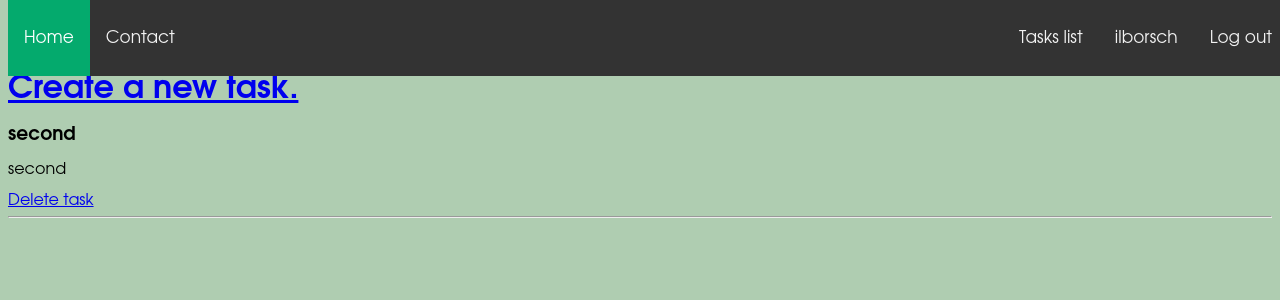
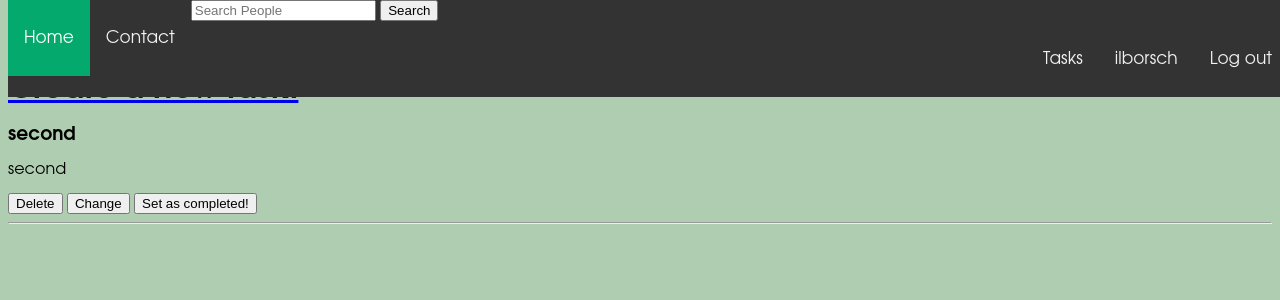
Before and after one commit to ilborsch/To-Do-List, a Django app: a page that uses to_do_list/to_do_application/templates/to_do_application/tasks.html in a window 1280 px wide. Shown: the top 300 px of the page. Run offline with Django 4.2, Linux system fonts and the light colour scheme; a user stored in the database is signed in; data comes from the database, SQL or seed files in the repository; both versions use the stored data as it was after the commit.

Commit message:
Search form added + Task form changes

```diff
--- a/to_do_list/to_do_application/models.py
+++ b/to_do_list/to_do_application/models.py
@@ -11,6 +11,7 @@ class UserModel(User):
     slug = models.SlugField()
     profile_photo = models.ImageField(upload_to='to_do_application/media/user_photos',
                                       default='to_do_application/media/user_photos/profile-icon-9.png')
+
 
     def get_absolute_url(self):
         return reverse('user-profile', args=['slug'])
--- a/to_do_list/to_do_application/templates/to_do_application/includes/nav_bar.html
+++ b/to_do_list/to_do_application/templates/to_do_application/includes/nav_bar.html
@@ -8,11 +8,16 @@
 
 {% block content %}
 <div class="topnav">
-  <a class="active" href="{% url 'main_page' %}">Home</a>
-  <a href="{% url 'about_us' %}">Contact</a>
+    <a class="active" href="{% url 'main_page' %}">Home</a>
+    <a href="{% url 'about_us' %}">Contact</a>
+    <form method="post" action="{% url 'search_users' %}">
+        {% csrf_token %}
+        <input type="search" placeholder="Search People" aria-label="Search" name="search-users">
+        <button type="submit">Search</button>
+    </form>
   <div>
       {% if request.user.is_authenticated %}
-          <a href="{% url 'tasks' user_name=user.username %}">Tasks list</a>
+          <a href="{% url 'tasks' user_name=user.username %}">Tasks</a>
           <a href="{% url 'user_profile' user_name=user.username %}">{{ user.username }}</a>
           <a href="{% url 'logout' %}">Log out</a>
       {% else %}
--- a/to_do_list/to_do_application/templates/to_do_application/tasks.html
+++ b/to_do_list/to_do_application/templates/to_do_application/tasks.html
@@ -16,12 +16,16 @@
         <h1><a href="{% url 'create_new_task' user_name=user.username %}">Create a new task.</a></h1>
         <form method="post"></form>
         {% for task in user.task_set.all %}
-            {% if task.is_public %}
-                <h3>{{ task.title }}</h3>
-                <p>{{ task.description }}</p>
-                <a href="{% url 'tasks' task_id=task.id %}">Delete task</a>
-                <hr>
-            {% endif %}
+                {% if task.is_public %}
+                    <h3>{{ task.title }}</h3>
+                    <p>{{ task.description }}</p>
+                    <form method="get">
+                        <button formaction="{% url 'tasks' task_id=task.id %}">Delete</button>
+                        <button formaction="{% url 'change_task' task_id=task.id user_name=user.username %}">Change</button>
+                        <button formaction="{% url 'completed_task' task_id=task.id user_name=user.username %}">Set as completed!</button>
+                    </form>
+                    <hr>
+                {% endif %}
         {% endfor %}
     {% else %}
         <br>
--- a/to_do_list/to_do_application/urls.py
+++ b/to_do_list/to_do_application/urls.py
@@ -14,7 +14,10 @@ urlpatterns = [
     path('logout_successful/', views.logout_user, name='logout'),
     path('tasks/<int:task_id>/', views.get_user_tasks_page, name='tasks'),
     path('tasks/<str:user_name>/', views.get_user_tasks_page, name='tasks'),
-    path('create_new_task/<str:user_name>/', views.create_new_task, name='create_new_task')
+    path('create_new_task/<str:user_name>/', views.create_new_task, name='create_new_task'),
+    path('change_task/<str:user_name>/<int:task_id>/', views.get_change_task_page, name='change_task'),
+    path('completed_task/<str:user_name>/<int:task_id>/', views.get_completed_task, name='completed_task'),
+    path('search_for_people/', views.get_search_page, name='search_users')
 ]
 
 urlpatterns += static(settings.MEDIA_URL, document_root=settings.MEDIA_ROOT)
--- a/to_do_list/to_do_application/views.py
+++ b/to_do_list/to_do_application/views.py
@@ -1,10 +1,13 @@
 from django.contrib.auth import authenticate, login, logout
+from django.contrib.auth.decorators import login_required
+
 from .models import UserModel, Task
 from django.contrib.auth.views import LoginView
 from django.shortcuts import render, reverse
 from .forms import UserRegistration, UserLoginForm, UserTasksForm, ProfileImageForm
 from django.http import HttpResponseRedirect, HttpResponse
 from django.urls import reverse, reverse_lazy
+from django.db.models import Count, Q
 
 # Create your views here.
 main_page_text = ['Play and become better - Complete the planned tasks and gain the highest level!',
@@ -48,8 +51,11 @@ def get_about_page(request):
     return render(request, 'to_do_application/about_us.html')
 
 
+@login_required
 def get_user_profile_page(request, user_name: str):
     user = UserModel.objects.get(username=user_name)
+    amount_tasks_completed = user.task_set.filter(is_completed=True).aggregate(Count('is_completed'))
+    amount_tasks = user.task_set.aggregate(Count('id'))
     if request.method == "POST":
         form = ProfileImageForm(request.POST, request.FILES, instance=user)
         if form.is_valid():
@@ -62,6 +68,8 @@ def get_user_profile_page(request, user_name: str):
     return render(request, 'to_do_application/user_profile.html', context={
         'user': user,
         'form': form,
+        'amount_tasks_completed': amount_tasks_completed['is_completed__count'],
+        'amount_tasks': amount_tasks['id__count'],
     })
 
 
@@ -71,11 +79,13 @@ class UserLoginView(LoginView):
     success_url = reverse_lazy('main_page')
 
 
+@login_required
 def logout_user(request):
     logout(request)
     return render(request, 'to_do_application/logout.html')
 
 
+@login_required
 def get_user_tasks_page(request, user_name: str = None, task_id: int = None):
     if task_id is not None:
         task = Task.objects.get(id=task_id)
@@ -89,6 +99,7 @@ def get_user_tasks_page(request, user_name: str = None, task_id: int = None):
     })
 
 
+@login_required()
 def create_new_task(request, user_name: str):
     if request.method == 'POST':
         form = UserTasksForm(request.POST)
@@ -108,27 +119,50 @@ def create_new_task(request, user_name: str):
     })
 
 
+@login_required
+def get_change_task_page(request, user_name: str, task_id: int):
+    task = Task.objects.get(id=task_id)
+    if request.method == "POST":
+        form = UserTasksForm(request.POST)
+
+        if form.is_valid():
+            is_public = form.cleaned_data['is_public']
+            title = form.cleaned_data['title']
+            description = form.cleaned_data['description']
+
+            task.is_public = is_public
+            task.title = title
+            task.description = description
+            task.save()
+            return HttpResponseRedirect(reverse('tasks', args=[user_name]))
+
+    else:
+        form = UserTasksForm()
+    return render(request, 'to_do_application/change_task.html', context={
+        'form': form,
+    })
 
 
+@login_required
+def get_completed_task(request, user_name: str, task_id: int):
+    task = Task.objects.get(id=task_id)
+    if request.method == 'POST':
+        task.is_completed = True
+        task.is_public = False
+        task.save()
+        return HttpResponseRedirect(reverse('tasks', args=[user_name]))
+
+    return render(request, 'to_do_application/is_completed_check_page.html', context={
+        'the_task': task,
+    })
 
 
-
-#def get_login_page(request):
-   # if request.method == "POST":
-      #  form = UserLogin(request.POST)
-     #   if form.is_valid():
-           # cd = form.cleaned_data
-          #  user = authenticate(username=cd['username'], password=cd['password'])
-         #   if user is not None:
-        #        if user.is_active:
-       #             login(request, user)
-      #              return HttpResponse('Authenticated successfully')
-     #           else:
-    #                return HttpResponse('Disabled Account')
-   #         else:
-  #              return HttpResponse('Invalid login')
- #   else:
- #       form = UserLogin()
-#    return render(request, 'to_do_application/login.html', context={
-#        'form': form,
-#    })
+def get_search_page(request):
+    if request.method == 'POST':
+        search = request.POST.get('search-users', "")
+        users = UserModel.objects.filter(Q(username__contains=search) | Q(email__contains=search))
+        return render(request, 'to_do_application/search_people.html', context={
+            'searched_value': search,
+            'users': users,
+        })
+    return render(request, 'to_do_application/search_people.html', context={})
--- a/to_do_list/to_do_list/settings.py
+++ b/to_do_list/to_do_list/settings.py
@@ -137,3 +137,5 @@ LOGIN_REDIRECT_URL = '/'
 
 MEDIA_ROOT = ""
 MEDIA_URL = ""
+
+LOGIN_URL = '/login/'
```
Also changed, not shown: to_do_list/to_do_application/templates/to_do_application/change_task.html (added, +16 -0 lines), to_do_list/to_do_application/templates/to_do_application/is_completed_check_page.html (added, +17 -0 lines), to_do_list/to_do_application/templates/to_do_application/search_people.html (added, +31 -0 lines), to_do_list/to_do_application/templates/to_do_application/user_profile.html (+10 -0 lines), to_do_list/db.sqlite3.
